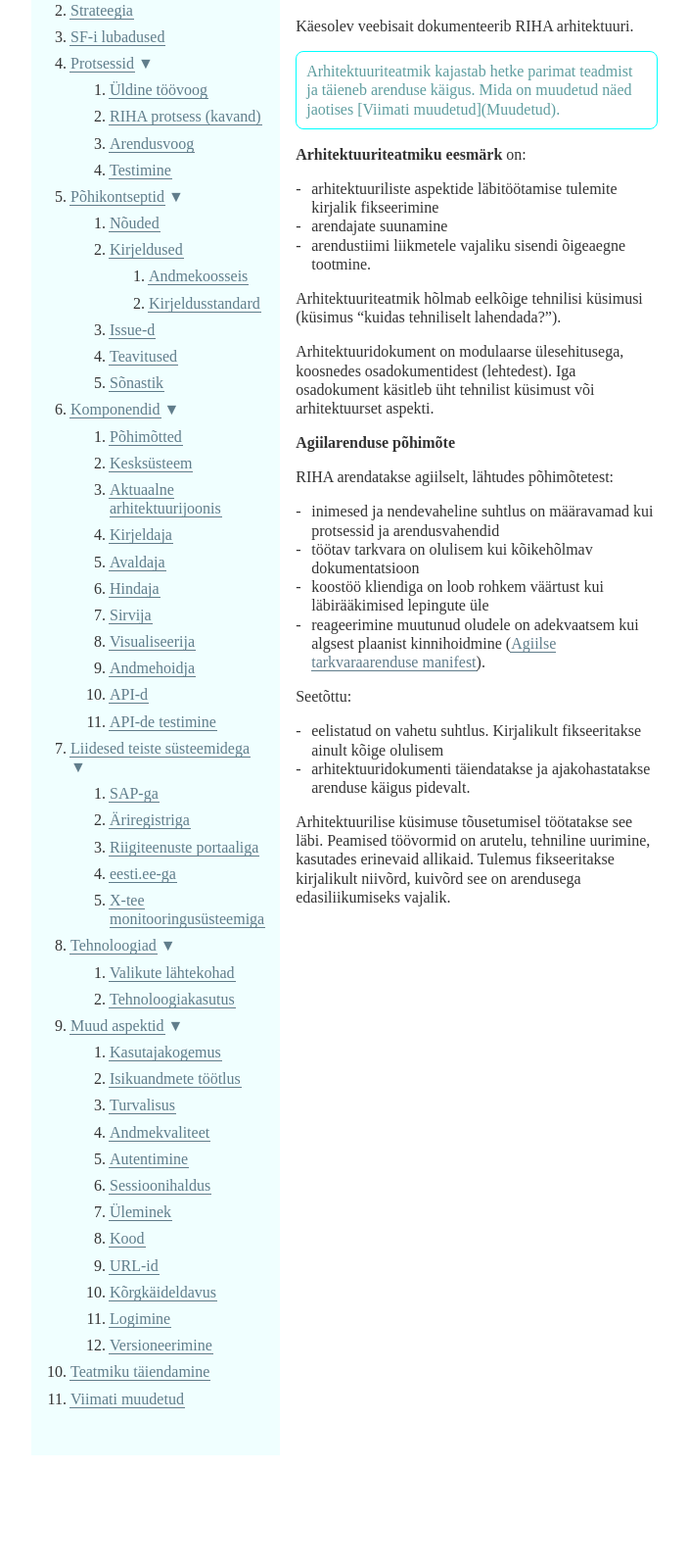
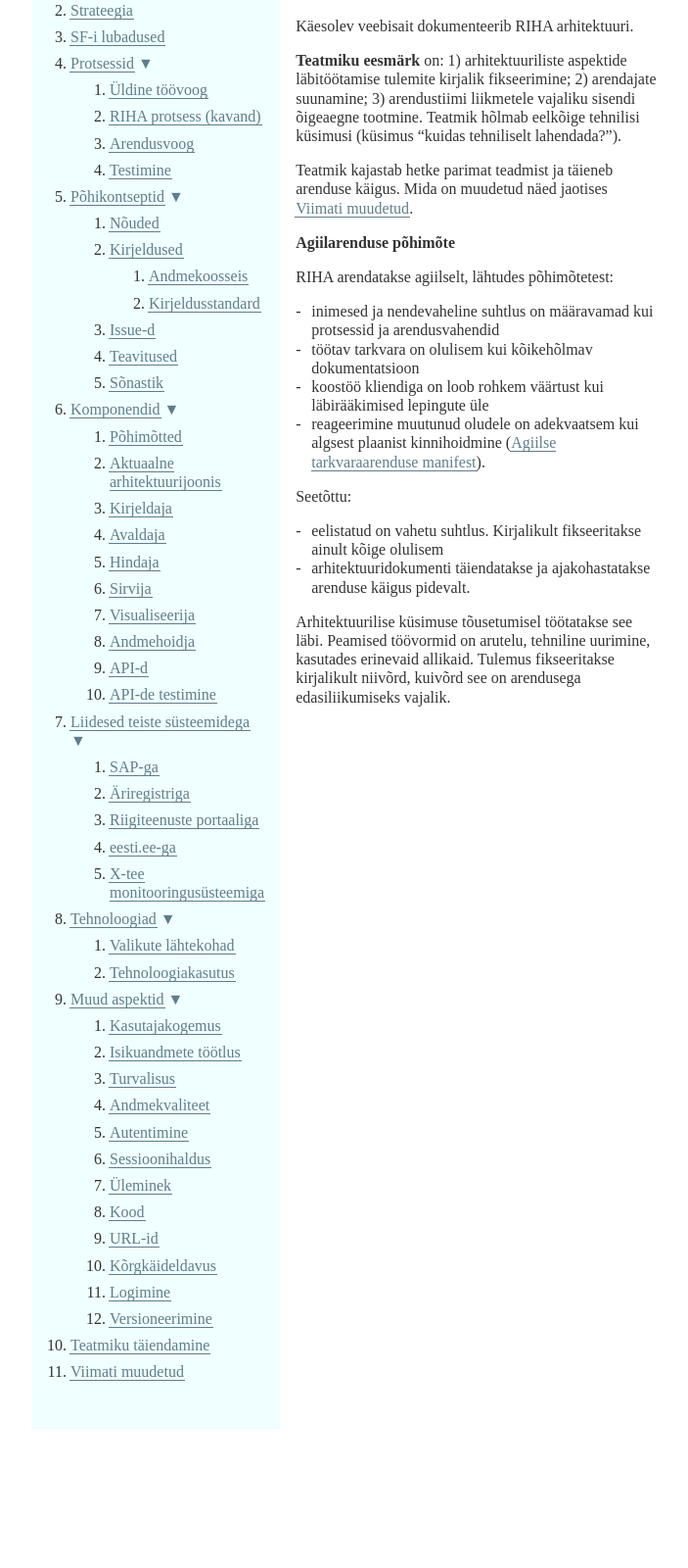
Before and after one commit to e-gov/RIHA-Index, a Jekyll site: the page built from index.md, in a window 1280 px wide. Shown: the part 359-1959 px from the top of the page at 98% size, without its empty margins (0-703 px from the left). Built offline with Jekyll 4.4.1, drawn with Linux system fonts in a browser that asks for light colours; after the commit the page ends 1932 px from its top, so only the background shows below that.

Commit message:
Täiendus.

```diff
--- a/_data/Riba.yml
+++ b/_data/Riba.yml
@@ -36,8 +36,6 @@
   categories:
   - title: "Põhimõtted"
     url: "/Komponentstruktuur"
-  - title: "Kesksüsteem"
-    url: "/Kesk"
   - title: "Aktuaalne arhitektuurijoonis"
     url: "/Aktuaalne"
     type: "Oluline"
--- a/_includes/Riba.html
+++ b/_includes/Riba.html
@@ -16,7 +16,7 @@
                 <ol class='alammenyy2'>
                 {% for subitem in subcategory.categories %}
                   <li{% if subitem.title == page.title %} class="active"{% endif %}><a href="{{ site.baseurl }}{{ subitem.url }}">{{ subitem.title }}</a>
-                  {% if subitem.type == 'Oluline' %} <span style='color: red;'>*</span>{% endif %}
+                  {% if subitem.type == "Oluline" %} <span style='color: red;'>*</span>{% endif %}
                   </li>
                 {% endfor %}
                 </ol>
--- a/index.md
+++ b/index.md
@@ -6,16 +6,9 @@ title: RIHA
 
 Käesolev veebisait dokumenteerib RIHA arhitektuuri.
 
-<p class='staatus'>Arhitektuuriteatmik kajastab hetke parimat teadmist ja täieneb arenduse käigus. Mida on muudetud näed jaotises [Viimati muudetud](Muudetud).</p>
+__Teatmiku eesmärk__ on: 1) arhitektuuriliste aspektide läbitöötamise tulemite kirjalik fikseerimine; 2) arendajate suunamine; 3)  arendustiimi liikmetele vajaliku sisendi õigeaegne tootmine. Teatmik hõlmab eelkõige tehnilisi küsimusi (küsimus "kuidas tehniliselt lahendada?").
 
-__Arhitektuuriteatmiku eesmärk__ on:
-- arhitektuuriliste aspektide läbitöötamise tulemite kirjalik fikseerimine
-- arendajate suunamine
-- arendustiimi liikmetele vajaliku sisendi õigeaegne tootmine.
-
-Arhitektuuriteatmik hõlmab eelkõige tehnilisi küsimusi (küsimus "kuidas tehniliselt lahendada?").
-
-Arhitektuuridokument on modulaarse ülesehitusega, koosnedes osadokumentidest (lehtedest). Iga osadokument käsitleb üht tehnilist küsimust või arhitektuurset aspekti.
+Teatmik kajastab hetke parimat teadmist ja täieneb arenduse käigus. Mida on muudetud näed jaotises [Viimati muudetud](Muudetud).
 
 ## Agiilarenduse põhimõte
 
```
Also changed, not shown: Kesk.md (deleted, +0 -73 lines), Strateegia.md (+1 -1 lines).
